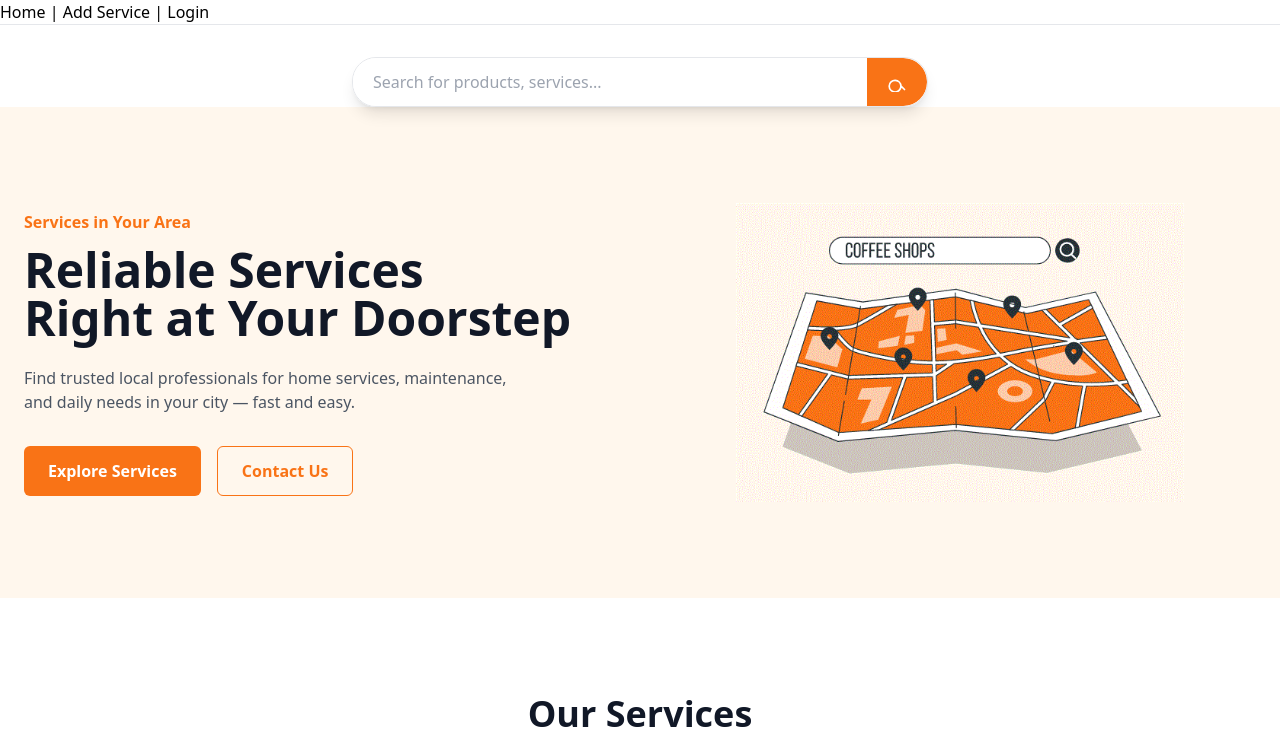
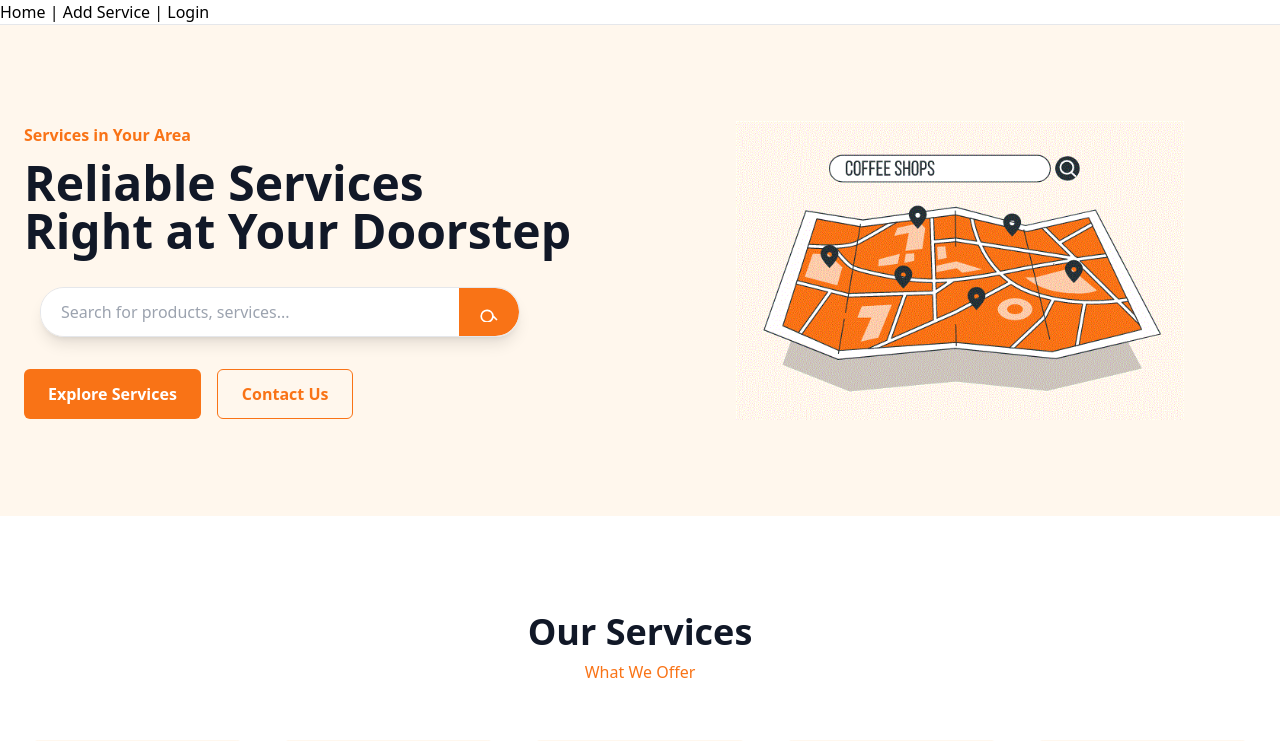
Before and after one commit to DanahAlAbdallah/Kfarjouz-Service, an Angular app: page / in a window 1280 px wide. Shown: the top 741 px of the page. Built offline with nearby package versions, Linux system fonts and the light colour scheme.

Commit message:
searching...

```diff
--- a/src/app/pages/home/home.component.html
+++ b/src/app/pages/home/home.component.html
@@ -1,4 +1,4 @@
-<app-search-bar [searchText]="searchQuery"></app-search-bar>
+
 <app-hero (scrollToServices)="services.scrollIntoView()"></app-hero>
 <app-services-preview #services></app-services-preview>
 
--- a/src/app/shared/hero/hero.component.html
+++ b/src/app/shared/hero/hero.component.html
@@ -13,8 +13,9 @@
       </h1>
 
       <p class="text-gray-600 mb-8 max-w-lg">
-        Find trusted local professionals for home services, maintenance,
-        and daily needs in your city — fast and easy.
+        <!-- Find trusted local professionals for home services, maintenance,
+        and daily needs in your city — fast and easy. -->
+        <app-search-bar [searchText]="searchQuery"></app-search-bar>
       </p>
 
       <div class="flex gap-4">
--- a/src/app/shared/hero/hero.component.ts
+++ b/src/app/shared/hero/hero.component.ts
@@ -1,14 +1,15 @@
-import { Component, EventEmitter, Output } from '@angular/core';
+import { Component, EventEmitter, Output, signal } from '@angular/core';
 import { ServicesPreviewComponent } from "../services-preview/services-preview.component";
 import { CtaComponent } from "../cta/cta.component";
+import { SearchBarComponent } from '../search-bar/search-bar.component';
 
 @Component({
   selector: 'app-hero',
-  imports: [],
+  imports: [SearchBarComponent],
   templateUrl: './hero.component.html',
   styleUrl: './hero.component.css',
 })
 export class HeroComponent {
 @Output() scrollToServices = new EventEmitter<void>();
-
+ searchQuery = signal('');
 }
```
